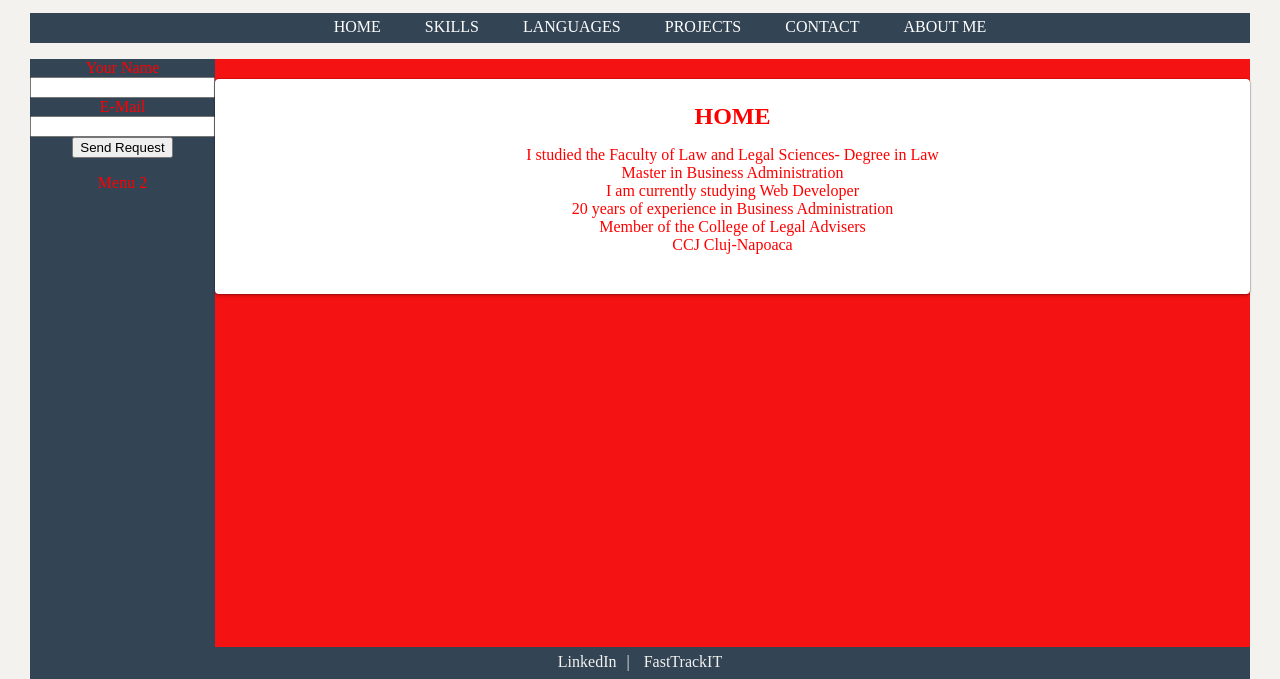
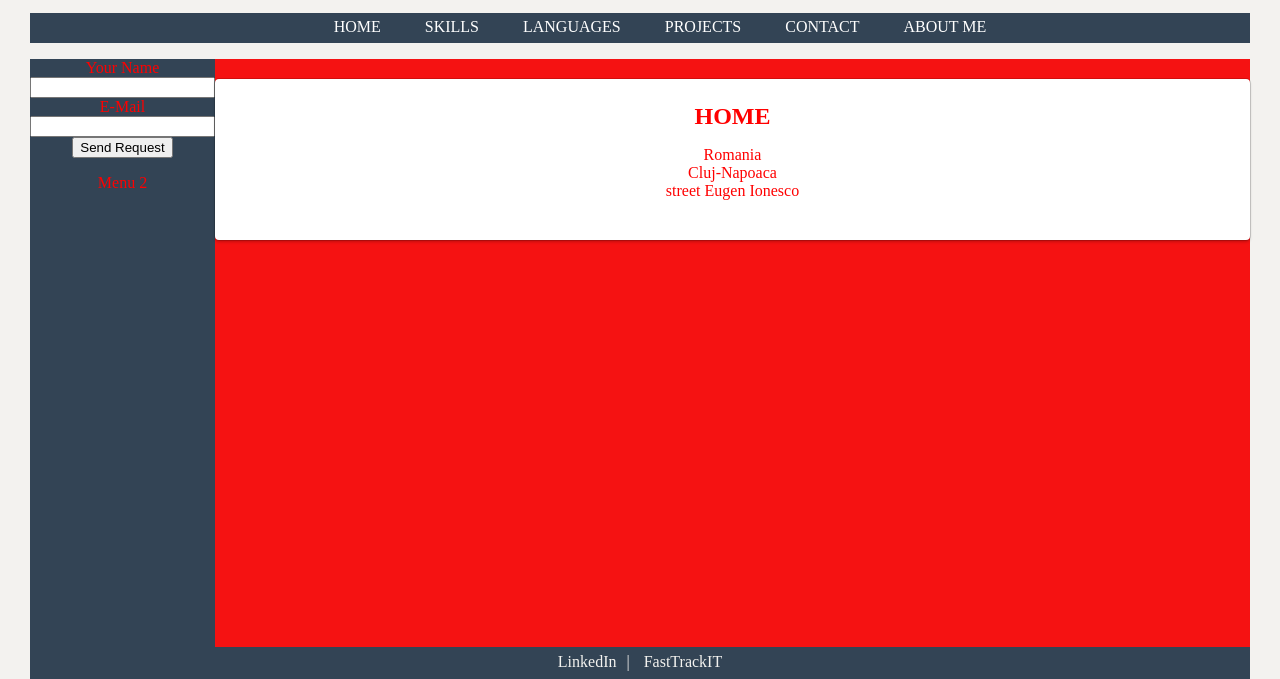
Before and after one commit to vmercea/vmercea.github.io, a plain HTML site: page index.html in a window 1280 px wide. Shown: the part 121-800 px from the top of the page. Drawn offline with Linux system fonts and the light colour scheme.

Commit message:
textaboutme

```diff
--- a/index.html
+++ b/index.html
@@ -52,7 +52,7 @@
         <div id="main">
             <div id="home" class="page">
                 <h2>HOME</h2>
-                <p>I studied the Faculty of Law and Legal Sciences- Degree in Law<br> Master in Business Administration<br>I am currently studying Web Developer<br>20 years of experience in Business Administration<br>Member of the College of Legal  Advisers<br>CCJ Cluj-Napoaca</p>
+                <p>Romania<br>Cluj-Napoaca<br>street Eugen Ionesco </p>
 
             </div>
             <div id="skills" class="page" style="display: none;">
@@ -93,13 +93,13 @@
 
             </div>
 
-            <div id="about_me" class="page" style="display: none;">
+            <div id="about me" class="page" style="display: none;">
             <h2>About me</h2>
-            <p> I studied the Faculty of Law and Legal Sciences- Degree in Law
-                Master in Business Administration
-                I am currently studying Web Developer
-                20 years of experience in Business Administration
-                Member of the College of Legal Advisers
+            <p> I studied the Faculty of Law and Legal Sciences- Degree in Law <br>
+                Master in Business Administration<br>
+                I am currently studying Web Developer<br>
+                20 years of experience in Business Administration<br>
+                Member of the College of Legal Advisers<br>
                 CCJ Cluj-Napoaca</p>
             </div>
 
```
